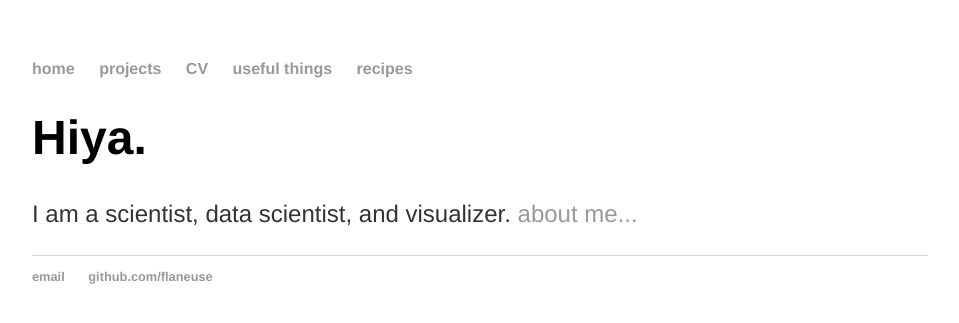
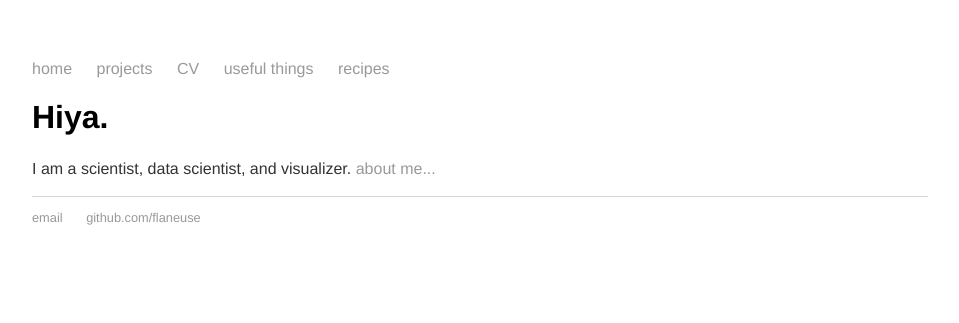
Before and after one commit to flaneuse/flaneuse.github.io, a Jekyll site: the page built from index.html, in a window 1280 px wide. Shown: the top 323 px of the page, without its empty margins (160-1119 px from the left). Built offline with Jekyll 4.4.1, drawn with Linux system fonts in a browser that asks for light colours.

Commit message:
updated css

```diff
--- a/css/main.css
+++ b/css/main.css
@@ -6,7 +6,7 @@ nav ul, footer ul {
     font-family:'Helvetica', 'Arial', 'Sans-Serif';
     padding: 0px;
     list-style: none;
-    font-weight: bold;
+    font-weight: 300;
 }
 nav ul li, footer ul li {
     display: inline;
@@ -20,12 +20,12 @@ a:hover {
     text-decoration: underline;
 }
 h1 {
-    font-size: 3em;
+    font-size: 500;
     font-family:'Helvetica', 'Arial', 'Sans-Serif';
 }
 p {
     font-family:'Helvetica', 'Arial', 'Sans-Serif';
-    font-size: 1.5em;
+    font-size: 400;
     line-height: 1.4em;
     color: #333;
 }
--- a/index.html
+++ b/index.html
@@ -4,5 +4,5 @@ title: Laura D. Hughes
 ---
     		<div class="blurb">
         		<h1>Hiya.</h1>
-				<p>I am a scientist, data scientist, and visualizer. <a href="/about">about me...</a></p>
+				<p>I am a scientist, data scientist, and visualizer. <a href="/projects">about me...</a></p>
     		</div><!-- /.blurb -->
```
